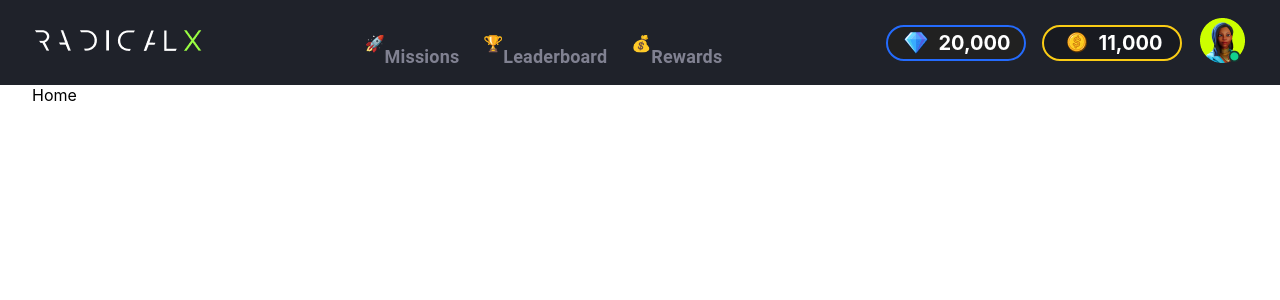
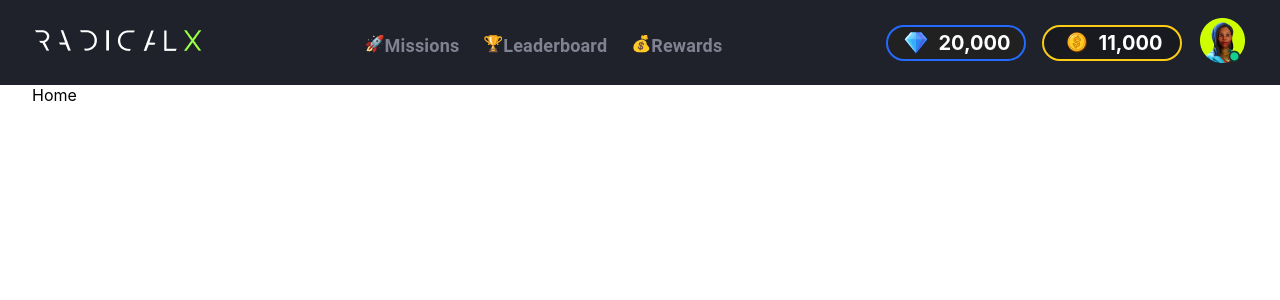
Before and after one commit to sivaShilpa/Project-Missions, a Next.js app: page / in a window 1280 px wide. Shown: the top 300 px of the page. Built offline with nearby package versions, Linux system fonts and the light colour scheme.

Commit message:
fix: final cleanup

```diff
--- a/mockData/missionsData.js
+++ b/mockData/missionsData.js
@@ -1,3 +1,6 @@
+import ICONS from "../constants/icons";
+import theme from "../themes/theme";
+
 const MissionsData = {
   cardHeaderButtons: ["Backend", "Beginner", "2 hrs"],
   cardTopContent: [
@@ -5,7 +8,7 @@ const MissionsData = {
       icon: ICONS.coinicon,
       value: "$12000",
       text: "prize pool",
-      borderColor: "var(--gradients-gradient-yellow, #FACC15)",
+      borderColor: (theme)=> theme.missionsTheme.topContentButtonCoin,
     },
     {
       icon: ICONS.groupicon,
--- a/pages/missions/index.js
+++ b/pages/missions/index.js
@@ -1,7 +1,7 @@
 import { Grid, useMediaQuery } from "@mui/material";
 import Image from "next/image";
 import React from "react";
-import missionsStyles from "../../styles/missions";
+import missionsStyles from "../../styles/missionsStyles";
 import ICONS from "../../constants/icons";
 import MissionsCard from "../../components/missionsCard";
 import MISSIONSCONSTANTS from "../../constants/missions";
--- a/styles/headerStyles.js
+++ b/styles/headerStyles.js
@@ -76,22 +76,13 @@ const headerStyles = {
       },
       fontStyle: "normal",
       fontWeight: 700,
-      paddingTop: {
-        xxl: "28px",
-        xl: "28px",
-        lg: "30px",
-        md: "32px",
-        sm: "34px",
-      },
     },
   },
   linkTextWrap: {
-    sx: {
-      height: "84px",
-      justifyContent: "space-between",
-      alignItems: "left",
     display: "flex",
     flexDirection: "column",
+    paddingTop: "30px",
+    gap: "20px",
     "#linkTextLine": {
       width: "110%",
       height: "4px",
@@ -111,13 +102,10 @@ const headerStyles = {
       },
     },
   },
-  },
   linkTextWrapActive: {
-    sx: {
-      justifyContent: "space-between",
-      alignItems: "left",
     display: "flex",
     flexDirection: "column",
+    paddingTop: { xxl: "30px", xl: "30px", lg: "35px", md: "35px" },
     "#linkText": {
       textDecoration: "none",
       fontSize: {
@@ -149,11 +137,10 @@ const headerStyles = {
       background: (theme) => theme.headerTheme.highlight,
     },
     gap: {
-        xxl: "24px",
-        xl: "16px",
-        lg: "16px",
-        md: "18px",
-      },
+      xxl: "20px",
+      xl: "13px",
+      lg: "13px",
+      md: "15px",
     },
   },
   sideBar: {
--- a/styles/missionsStyles.js
+++ b/styles/missionsStyles.js
@@ -136,11 +136,12 @@ const missionsStyles = {
       item: true,
     },
   },
-  topContentButton: {
+  topContentButton: (borderColor)=>({
     sx: {
       display: "flex",
       flexDirection: "row",
       border: "2px solid",
+      borderColor: borderColor,
       justifyContent: "center",
       alignItems: "center",
       gap: "4px",
@@ -151,7 +152,7 @@ const missionsStyles = {
       container: true,
       item: true,
     },
-  },
+  }),
   topButtonValue: {
     sx: {
       color: (theme) => theme.missionsTheme.font,
--- a/themes/theme.js
+++ b/themes/theme.js
@@ -26,6 +26,9 @@ const theme = createTheme({
     white: "var(--others-white, #FFF)",
     footerButtonBorder: "var(--dark-dark-3, #262A35)",
     footerButtonBackground: "var(--dark-dark-1, #181A20)",
+    topContentButtonCoin: "var(--gradients-gradient-yellow, #FACC15)",
+    topContentButtonGroup: 'var(--gradients-gradient-red, #FF5A5F)',
+    topContentButtonDiamond: 'var(--gradients-gradient-blue, #246BFD)'
   },
   breakpoints: {
     values: {
```
Also changed, not shown: components/missionsCard/index.js (+2 -5 lines). Lines whose indentation alone changed are shown as unchanged.
